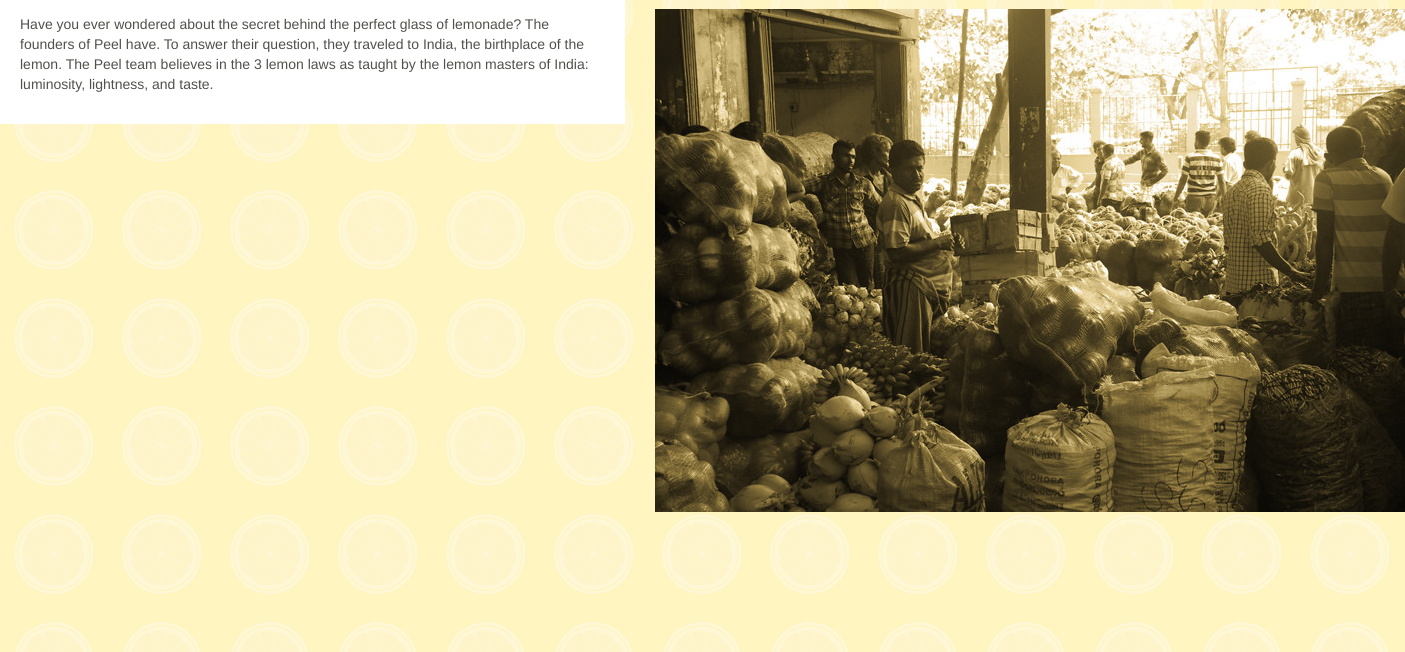
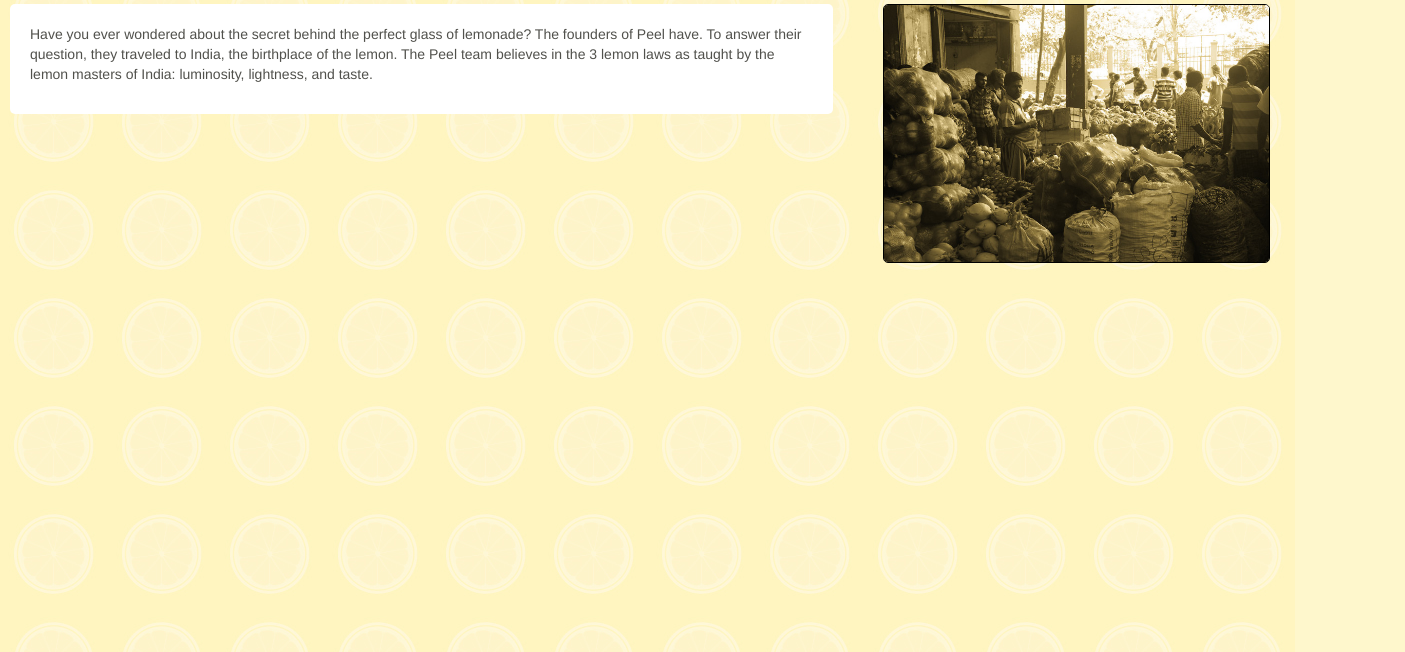
Before and after one commit to scottjparker21/project-biz, a plain HTML site: page index_about.html in a window 1280 px wide. Shown: the part 148-800 px from the top of the page, 1405 px wide, since content can reach past the window. Drawn offline with nearby package versions, Linux system fonts and the light colour scheme; files whose address does not match are found by name.

Commit message:
Formatted about page

```diff
--- a/css/styles.css
+++ b/css/styles.css
@@ -1,6 +1,8 @@
-.mainText {
+.aboutText {
 	padding: 20px;
 	background: #ffffff;
+	border-radius: 5px;
+	margin: 10px;
 }
 
 #navlogo {
@@ -21,7 +23,10 @@ p {
 }
 
 #indiaImg {
-	margin-top: 15px;
+	width: 95%;
+	margin: 10px;
+	border-radius: 5px;
+	border: solid 1px black;
 }
 
 .form {
--- a/index_about.html
+++ b/index_about.html
@@ -18,7 +18,7 @@
     			</div>
     			<div>
       				<ul class="nav navbar-nav">
-        			<li class="active"><a href="bizhome.html">Home</a></li>
+        			<li class="active"><a href="index_home.html">Home</a></li>
         			<li><a href="index_about.html">About</a></li>
         			<li><a href="index_products.html">Products</a></li>
         			<li><a href="index_contact.html">Contact</a></li>
@@ -30,12 +30,12 @@
 		<h1>No one does lemons like Peel does lemons.</h1>
 		</div>
 		<div class="row">
-			<div class="col-lg-6">
-				<div class="mainText">
+			<div class="col-lg-8">
+				<div class="aboutText">
 				<p>Have you ever wondered about the secret behind the perfect glass of lemonade? The founders of Peel have. To answer their question, they traveled to India, the birthplace of the lemon. The Peel team believes in the 3 lemon laws as taught by the lemon masters of India: luminosity, lightness, and taste.</p>
 				</div>
 			</div>
-			<div class="col-lg-6">
+			<div class="col-lg-4">
 				<img src="img/India_About_yellow.jpg" id="indiaImg">
 			</div>
 		</div>
```
Also changed, not shown: index_contact.html (+1 -1 lines), index_products.html (+1 -1 lines).
